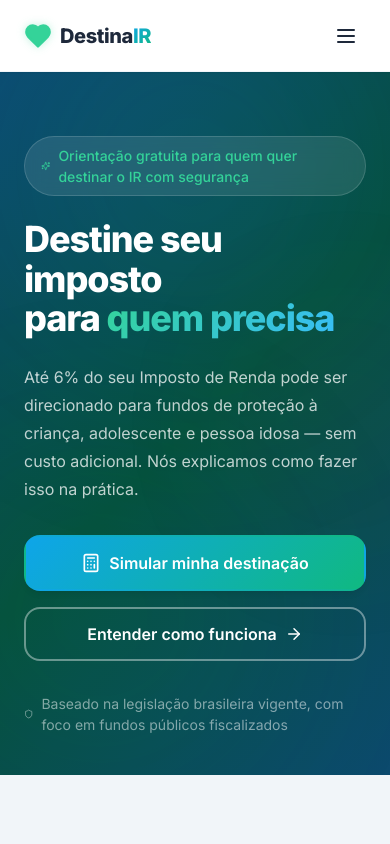
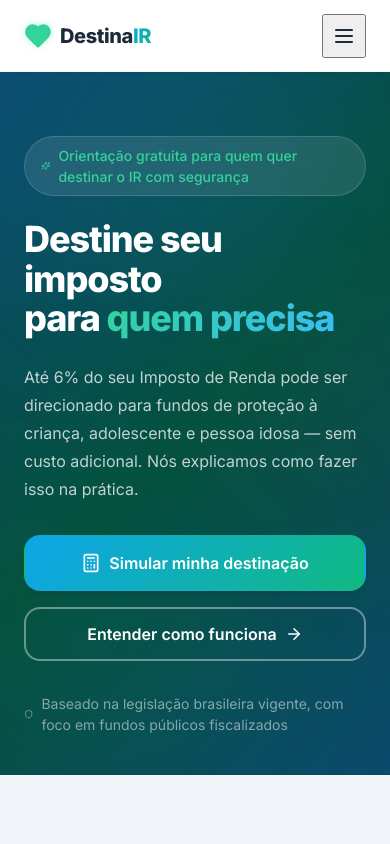
Before and after one commit to Yuugenbrose/destinair, a React (Vite) app in the folder client/: page / in a window 390 px wide. Shown: the top 844 px of the page. Built offline with nearby package versions, Linux system fonts and the light colour scheme.

Commit message:
correcao menu mobile

```diff
--- a/client/src/components/Header.css
+++ b/client/src/components/Header.css
@@ -114,8 +114,8 @@
 
 .header__hamburger {
   display: none;
-  background: none;
-  border: none;
+    position: relative;
+    z-index: 1100;
   color: var(--color-text);
   cursor: pointer;
   padding: var(--space-2);
@@ -134,6 +134,9 @@
     left: 0;
     right: 0;
     bottom: 0;
+    z-index: 1050;
+    width: 100vw;
+    height: calc(100vh - var(--header-height));
     flex-direction: column;
     padding: var(--space-6);
     gap: var(--space-2);
@@ -141,6 +144,7 @@
     transform: translateX(100%);
     transition: transform var(--transition-base);
     overflow-y: auto;
+    overscroll-behavior: contain;
   }
 
   .header__nav--open {
--- a/client/src/components/Header.jsx
+++ b/client/src/components/Header.jsx
@@ -19,7 +19,11 @@ export default function Header() {
   useEffect(() => {
     // Bloqueia a rolagem do body quando o menu mobile está aberto
     document.body.style.overflow = mobileOpen ? 'hidden' : '';
-    return () => { document.body.style.overflow = ''; };
+    document.documentElement.style.overflow = mobileOpen ? 'hidden' : '';
+    return () => {
+      document.body.style.overflow = '';
+      document.documentElement.style.overflow = '';
+    };
   }, [mobileOpen]);
 
   const handleLogout = () => {
```
